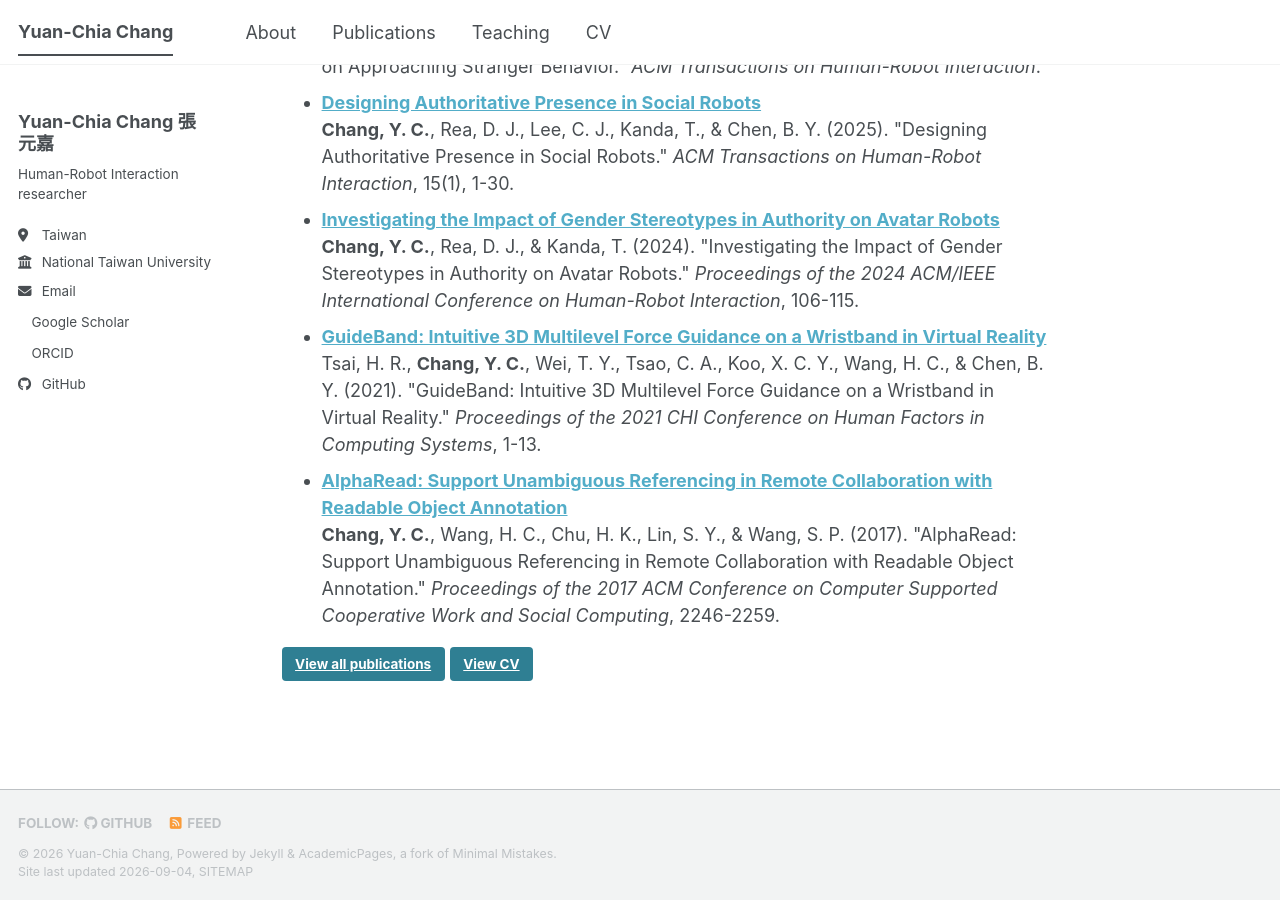
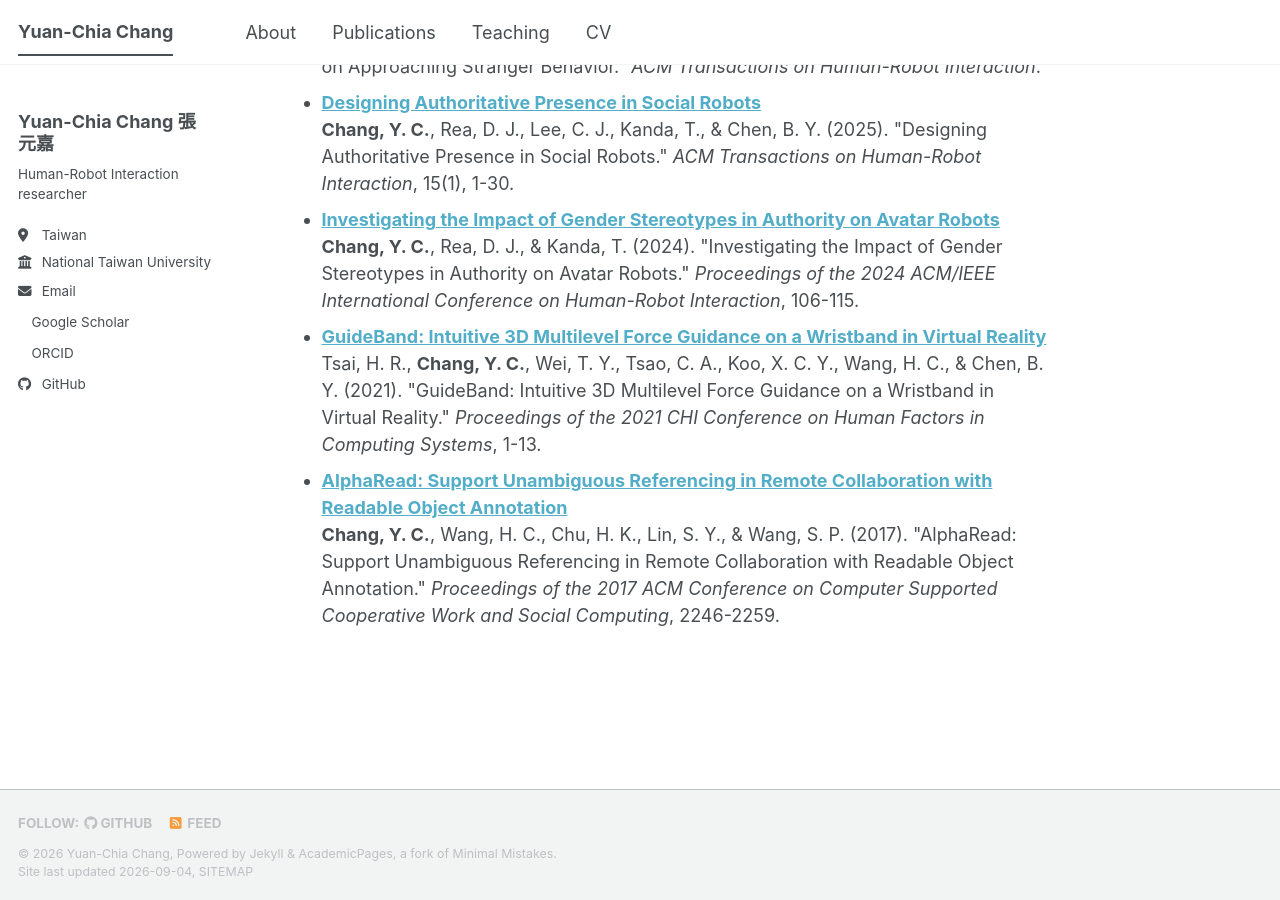
Before and after one commit to changyuanchia/changyuanchia.github.io, a Jekyll site: the page built from _pages/about.md, in a window 1280 px wide and 900 px high, scrolled down 658 px. Built offline with Jekyll 4.4.1, drawn with Linux system fonts in a browser that asks for light colours; a style sheet for code colours, icons or effects is not loaded.

Commit message:
Remove homepage action buttons

```diff
--- a/_pages/about.md
+++ b/_pages/about.md
@@ -32,5 +32,3 @@ Publications
   </li>
 {% endfor %}
 </ul>
-
-[View all publications]({{ site.baseurl }}/publications/){: .btn .btn--primary} [View CV]({{ site.baseurl }}/cv/){: .btn}
```
